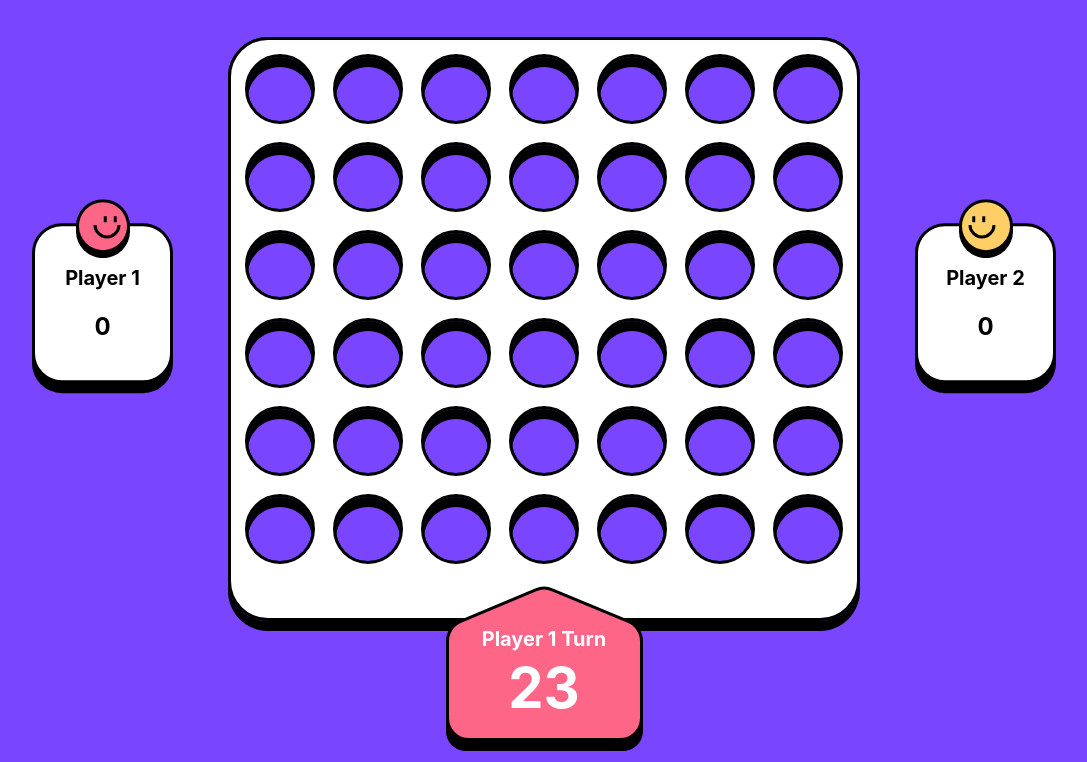
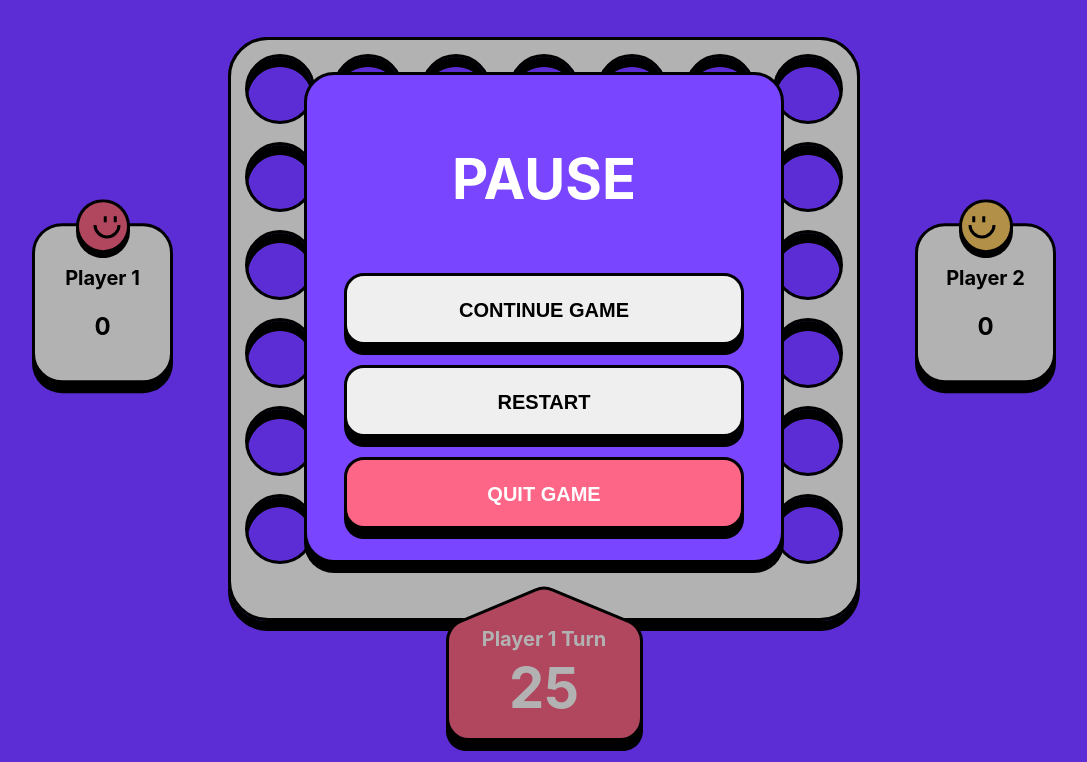
Before and after one commit to CedricCyber/Connect-4-js, a plain HTML site: page vsplayer.html in a window 1280 px wide. Both pictures are taken after a click on the button "MENU". Shown: the part 121-883 px from the top of the page, without its empty margins (96-1183 px from the left). Drawn offline with nearby package versions, Linux system fonts and the light colour scheme.

Commit message:
created invisable menu to appear when clicked.

```diff
--- a/vsplayer.html
+++ b/vsplayer.html
@@ -13,13 +13,14 @@
     <title>Connect 4 Game VS Player</title>
   </head>
 
-  <body class="purple-background">
-    <div class="items-center game-container">
+  <body id="body" class="purple-background">
+    <div id="game-container" class="items-center game-container">
       <div
         id="gameboard-nav-container"
         class="flex items-center justify-between board-width margin-auto"
       >
         <button
+          id="menu-button"
           class="button-small dark-purple-background white-text border-none"
         >
           <h4>MENU</h4>
@@ -200,5 +201,31 @@
         </div>
       </div>
     </div>
+    <!-- Menu (appears on click) -->
+    <div
+      id="game-menu"
+      class="margin-auto game-menu purple-background z4 border-radius border shadow flex-col justify-center display-none"
+    >
+      <div class="flex-col gap items-center">
+        <h1 class="white-text">PAUSE</h1>
+
+        <button
+          id="continue-game-button"
+          class="button border shadow-hover-dark"
+        >
+          <h3>CONTINUE GAME</h3>
+        </button>
+        <a href="vsplayer.html">
+          <button class="button border shadow-hover-dark">
+            <h3>RESTART</h3>
+          </button>
+        </a>
+        <a href="index.html">
+          <button class="button border shadow-hover-dark pink-background">
+            <h3 class="white-text">QUIT GAME</h3>
+          </button>
+        </a>
+      </div>
+    </div>
   </body>
 </html>
```
